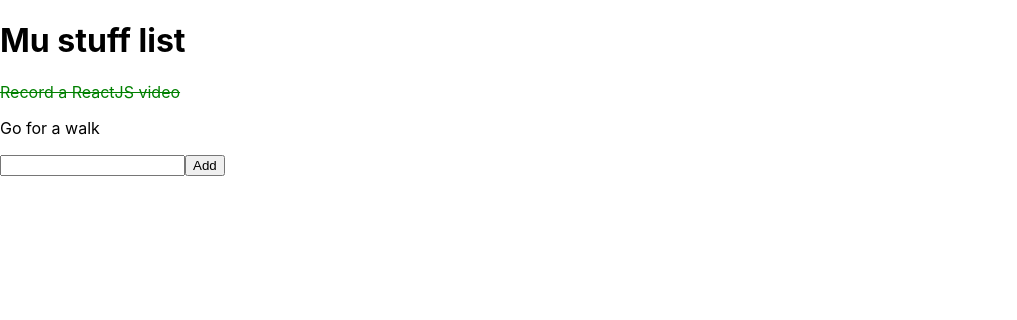
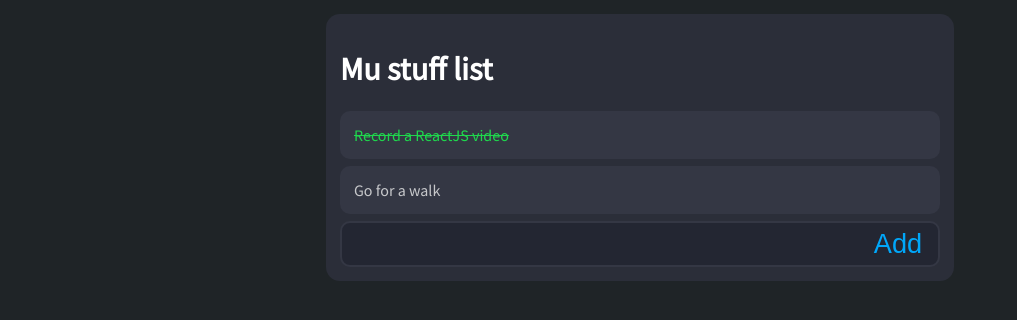
Before and after one commit to konojack/todolist-react, a React (Create React App) app: page / in a window 1280 px wide. Shown: the top 320 px of the page, without its empty margins (0-1017 px from the left). Built offline with nearby package versions, Linux system fonts and the light colour scheme.

Commit message:
Adding style components and some changes in css

```diff
--- a/package.json
+++ b/package.json
@@ -5,7 +5,8 @@
   "dependencies": {
     "react": "^16.6.3",
     "react-dom": "^16.6.3",
-    "react-scripts": "2.1.1"
+    "react-scripts": "2.1.1",
+    "styled-components": "^4.1.1"
   },
   "scripts": {
     "start": "react-scripts start",
--- a/src/components/NewToDoForm/index.js
+++ b/src/components/NewToDoForm/index.js
@@ -1,10 +1,43 @@
-import React, { Component } from 'react';
+import React from 'react';
+import styled from 'styled-components';
+
+const Button = styled.button`
+  background: #232632;
+  color: #00a7fa;
+  width: 80px;
+  height: 32px;
+  font-size: 1.7em;
+  border: 0px;
+  display: flex;
+  justify-content: center;
+  align-items: center;
+`;
+
+const TextInput = styled.input`
+  padding: 5px;
+  font-size: .7em;
+  background: #232632;
+  color: #d3d4d6;
+  width: 100%;
+  margin-right: 7px;
+  border: 0px;
+  -webkit-appearance: none;
+`;
+
+const Container = styled.div`
+  display: flex;
+  justify-content: space-between;
+  border: 2px solid #343744;
+  background: #232632;
+  border-radius: 10px;
+  padding: 5px;
+`
 
 const NewToDoForm = ({onChange, onSubmit, draft}) => (
-    <div>
-      <input type="text" onChange={onChange} value={ draft }></input>
-      <button onClick={onSubmit}>Add</button>
-    </div>
+    <Container>
+      <TextInput type="text" onChange={onChange} value={ draft }></TextInput>
+      <Button onClick={onSubmit}>Add</Button>
+    </Container>
   )
 
   export default NewToDoForm;
--- a/src/components/ToDoItem/index.js
+++ b/src/components/ToDoItem/index.js
@@ -1,4 +1,15 @@
 import React, { Component } from 'react';
+import styled from 'styled-components'
+
+
+const Item = styled.div`
+  background: #343744;
+  border-radius: 10px;
+  padding: 14px;
+  margin-bottom: 7px;
+  color: ${props => props.done ? '#1fd84d' : '#c7c8cb'}
+  text-decoration: ${props => props.done ? 'line-through' : 'auto'}
+`
 
 class ToDoItem extends Component {
     static defaultProps = {
@@ -15,9 +26,9 @@ class ToDoItem extends Component {
     render() {
       const { text } = this.props
       return (
-        <div onClick={this.toggleDone} className={this.state.done ? 'done' : ''}>
+        <Item onClick={this.toggleDone} done={this.state.done}>
           <p>{text}</p>
-        </div>
+        </Item>
       )
     }
   }
--- a/src/containers/ToDoList/index.js
+++ b/src/containers/ToDoList/index.js
@@ -1,6 +1,20 @@
 import React, { Component } from 'react';
 import ToDoItem from '../../components/ToDoItem';
 import NewToDoForm from '../../components/NewToDoForm';
+import styled from 'styled-components';
+
+const Container = styled.div`
+  background: #2b2e39;
+  margin: 0 auto;
+  width: 80%;
+  max-width: 600px;
+  padding: 14px;
+  border-radius: 14px;
+  margin-top: 14px;
+`
+const Header = styled.h1`
+  color: #fff;
+`
 
 class ToDoList extends Component {
     static defaultProps = {
@@ -29,15 +43,15 @@ class ToDoList extends Component {
       const { title } = this.props;
       const { tasks, draft } = this.state;
       return (
-      <div>
-        <h1>{ title }</h1>
+      <Container>
+        <Header>{ title }</Header>
         { tasks.map(task => <ToDoItem text={task.text} done={task.done}/>) }
         <NewToDoForm
           onSubmit={this.addToDo}
           onChange={this.updateDraft}
           draft={ draft }
         />
-      </div>
+      </Container>
       )
     }
   }
--- a/src/index.css
+++ b/src/index.css
@@ -1,11 +1,16 @@
+@import url('https://fonts.googleapis.com/css?family=Source+Sans+Pro');
+
 body {
   margin: 0;
   padding: 0;
-  font-family: -apple-system, BlinkMacSystemFont, "Segoe UI", "Roboto", "Oxygen",
-    "Ubuntu", "Cantarell", "Fira Sans", "Droid Sans", "Helvetica Neue",
-    sans-serif;
+  font-family: 'Source Sans Pro', sans-serif;
+  background: #1f2427;
+  color: #fff;
   -webkit-font-smoothing: antialiased;
-  -moz-osx-font-smoothing: grayscale;
+}
+
+p {
+  margin: 0;
 }
 
 code {
```
Also changed, not shown: 1 other file (tests, documents, lock files or other folders).
